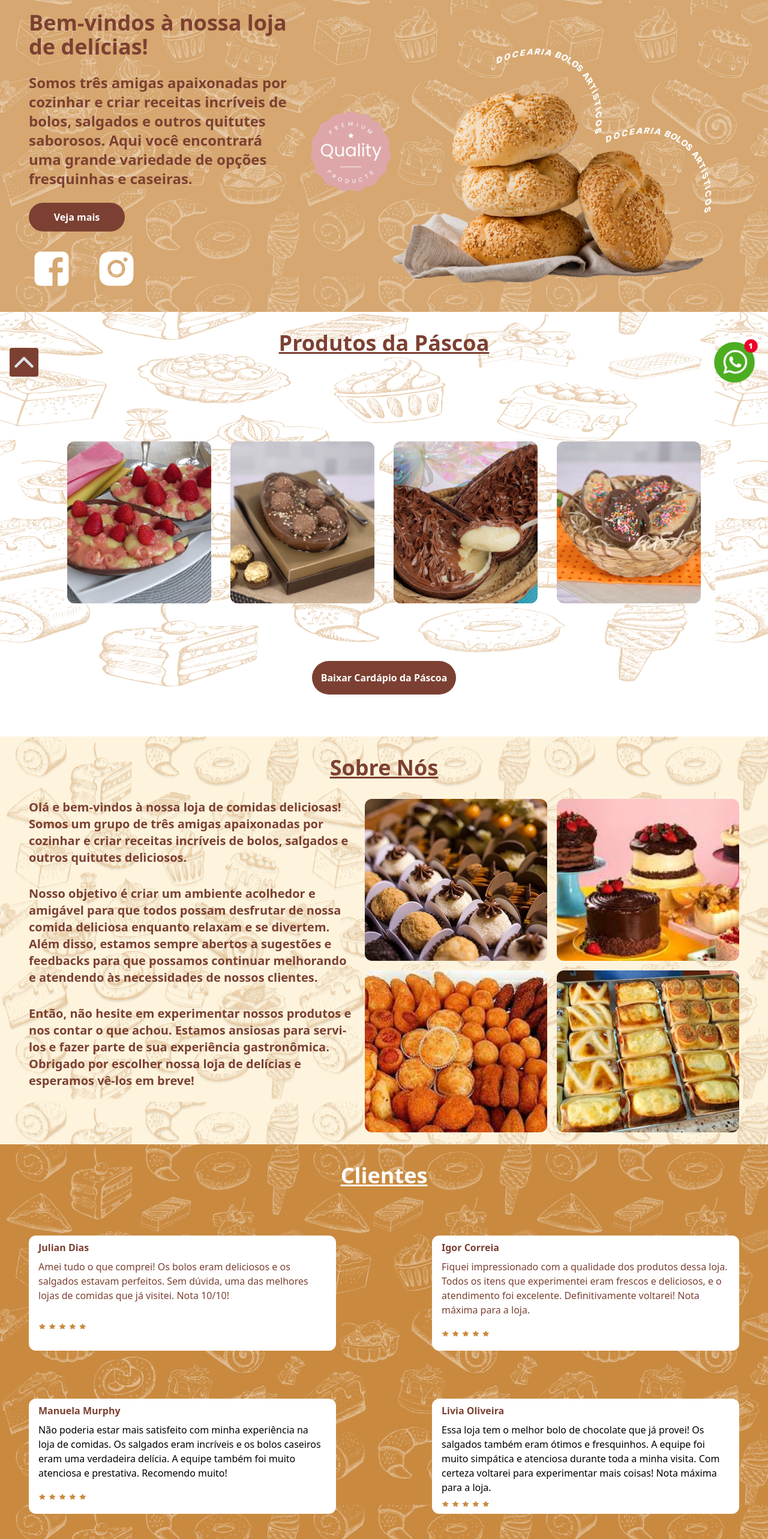
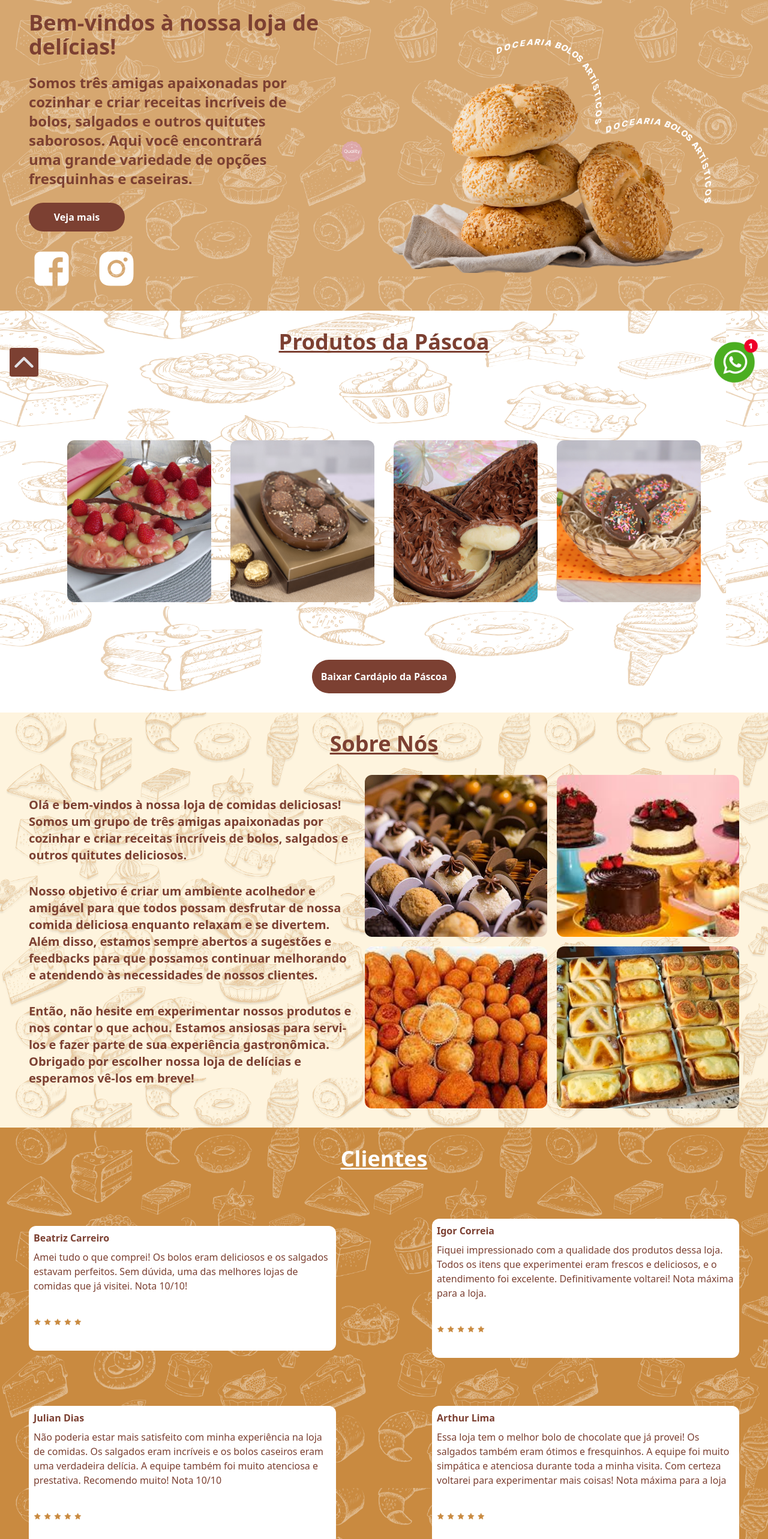
Before and after one commit to Flaviojcf/docearia, a React (Vite) app: page / in a window 1280 px wide. Shown: the part 140-2706 px from the top of the page at 60% size. Built offline with nearby package versions, Linux system fonts and the light colour scheme.

Commit message:
feat: add modal to order in wpp

```diff
--- a/src/App.tsx
+++ b/src/App.tsx
@@ -1,48 +1,110 @@
+import * as Dialog from "@radix-ui/react-dialog";
 import { FirstSection } from "./components/FirstSection/FirstSection";
 import { Footer } from "./components/Footer/Footer";
 import { FourthSection } from "./components/FourthSection/FourthSection";
 import { Header } from "./components/Header/Header";
-import { SecondSetion } from "./components/SecondSection/SecondSection";
+import { SecondSection } from "./components/SecondSection/SecondSection";
 import { ThirdSection } from "./components/ThirdSection/ThirdSection";
 import "./styles/global.css";
 import { ScrollToTop } from "./utils/ScrollToTop";
+import { FormEvent, useEffect, useState } from "react";
 
 function App() {
+  const [name, setName] = useState("");
+  const [message, setMessage] = useState("");
+  useEffect(() => {
+    ScrollToTop(300);
+  }, []);
+
+
+
+  function handleSubmit(e: FormEvent<HTMLFormElement>) {
+    e.preventDefault();
+    const url = `https://api.whatsapp.com/send?phone=81985391935&text=${encodeURIComponent(
+      `Olá, meu nome é ${name} e gostaria de fazer esse pedido: ${message}`
+    )}`;
+
+    window.open(url, "_blank");
+  }
+
   return (
     <div className="flex flex-col ">
-      <div className="flex flex-col bg-orange h-[660px] px-12 py-8 bg-[url('/assets/mask.png')] bg-opacity-75 bg-contain tablet:h-[880px]">
+      <div className="flex flex-col bg-orange h-full px-12 py-8 bg-[url('/assets/mask.png')] bg-opacity-75 bg-contain  tablet:px-6  mobile:px-3">
         <Header />
         <FirstSection />
       </div>
 
-      <div className="flex flex-col h-[660px] px-12 py-8 bg-[url('/assets/secondMask.png')] bg-contain mb-12 tablet:px-2 mobile:px-1">
-        <SecondSetion />
+      <div className="flex flex-col  px-12 py-8 bg-[url('/assets/secondMask.png')] h-full bg-contain mobile:h-[1440px] tablet:px-6  mobile:px-3">
+        <SecondSection />
       </div>
 
-      <div className="flex flex-col bg-yellow h-[680px] px-12 py-8 bg-[url('/assets/secondMaskVariation.png')] bg-contain">
+      <div className="flex flex-col bg-yellow  h-full px-12 py-8 bg-[url('/assets/secondMaskVariation.png')] bg-contain tablet:px-6  mobile:px-3">
         <ThirdSection />
       </div>
 
-      <div className="flex flex-col bg-orange bg-[url('/assets/mask.png')] h-[680px] px-12 py-8  bg-contain">
+      <div className="flex flex-col bg-orange bg-[url('/assets/mask.png')] h-full px-12 py-8  bg-contain tablet:px-6  mobile:px-3">
         <FourthSection />
       </div>
 
-      <div className="flex flex-col bg-bottom h-[140px] px-12 py-4  bg-contain">
+      <div className="flex flex-col bg-bottom h-full px-32 py-8  bg-contain tablet:px-24  mobile:px-12">
         <Footer />
       </div>
 
-      <div className="fixed bottom-4 justify-between flex w-full px-4 items-center">
-        <button className="flex items-center justify-center w-12 h-12 bg-brown rounded hover:bg-orange transition-all duration-300">
+      <div className="fixed bottom-4 justify-between flex w-full px-4 mobile:px-1 items-center">
+        <button className="flex items-center justify-center w-12 h-12 bg-brown rounded hover:bg-orange transition-all duration-300 mobile:w-8 mobile:h-8">
           <img
             onClick={() => ScrollToTop(300)}
-            className="h-20 w-20"
+            className="h-20 w-20 "
             src="/assets/arrow-up.svg"
             alt="wpp image"
           />
         </button>
-        <button className="ml-auto ">
-          <img className="h-20 w-20" src="/assets/wpp.png" alt="wpp image" />
-        </button>
+        <Dialog.Root>
+          <Dialog.Trigger asChild>
+            <button className="ml-auto ">
+              <img
+                className="h-20 w-20 mobile:w-16 mobile:h-16"
+                src="/assets/wpp.png"
+                alt="wpp image"
+              />
+            </button>
+          </Dialog.Trigger>
+          <Dialog.Portal>
+            <Dialog.Overlay className="fixed w-full h-full inset-0 z-50 bg-modalOverlay px-2  ">
+              <Dialog.Content className="flex flex-col z-50 w-[300px] h-[300px] mt-52 ml-auto mr-auto  bg-white p-4 gap-8 rounded-lg items-center self-center">
+                <Dialog.Title className="flex justify-between text-center">
+                  <p className="text-brown text-xl font-extrabold mobile:text-xl leading-6 tracking-[1.29px] underline">
+                    Faça seu pedido!
+                  </p>
+                </Dialog.Title>
+                <form
+                  onSubmit={handleSubmit}
+                  className="flex flex-col gap-4 mt-4 items-center"
+                >
+                  <input
+                    type="text"
+                    placeholder="Nome"
+                    className="border rounded-sm px-2"
+                    value={name}
+                    onChange={(event) => setName(event.target.value)}
+                  />
+                  <textarea
+                    className="w-full h-28 border rounded-sm px-2 resize-none"
+                    maxLength={100}
+                    value={message}
+                    onChange={(event) => setMessage(event.target.value)}
+                  ></textarea>
+                  <button
+                    type="submit"
+                    className="rounded-sm bg-brown w-24 h-6 text-sm text-white font-extrabold hover:brightness-75 hover:duration-150  "
+                  >
+                    Enviar
+                  </button>
+                </form>
+              </Dialog.Content>
+            </Dialog.Overlay>
+          </Dialog.Portal>
+        </Dialog.Root>
       </div>
     </div>
   );
--- a/src/components/FirstSection/FirstSection.tsx
+++ b/src/components/FirstSection/FirstSection.tsx
@@ -1,16 +1,16 @@
 export function FirstSection() {
   return (
     <div className="flex flex-col">
-      <div className="flex justify-between tablet:flex-col items-center ">
+      <div className="flex justify-between tablet:flex-col tablet:items-center ">
         <div className="flex flex-col gap-6">
-          <div className="flex ">
-            <h1 className="text-brown text-4xl font-extrabold">
+          <div className="flex tablet:self-center tablet:text-center">
+            <h1 className="text-brown text-4xl font-extrabold mobile:text-xl">
               Bem-vindos à nossa loja de delícias!
             </h1>
           </div>
 
-          <div>
-            <p className="max-w-[440px] text-brown font-extrabold text-2xl">
+          <div className="flex tablet:self-center tablet:text-center">
+            <p className="max-w-[440px] text-brown font-extrabold text-2xl tablet:w-full mobile:text-lg">
               Somos três amigas apaixonadas por cozinhar e criar receitas
               incríveis de bolos, salgados e outros quitutes saborosos. Aqui
               você encontrará uma grande variedade de opções fresquinhas e
@@ -18,13 +18,13 @@ export function FirstSection() {
             </p>
           </div>
 
-          <div>
-            <button className="rounded-full bg-brown w-40 h-12 text-white font-extrabold hover:brightness-75 duration-150">
+          <div className="tablet:hidden ">
+            <button className="rounded-full bg-brown w-40 h-12 text-white font-extrabold hover:brightness-75 hover:duration-150 mobile:w-24 mobile:h-6 mobile:text-sm">
               Veja mais
             </button>
           </div>
 
-          <ul className="flex gap-8">
+          <ul className="flex gap-8 tablet:hidden">
             <li>
               <a href="https://www.facebook.com/cacarla.w" target="_blank">
                 <img
@@ -49,18 +49,44 @@ export function FirstSection() {
           </ul>
         </div>
 
-        <div>
-          <img src="/assets/star.png" alt="" />
+        <div className="flex gap-12 tablet:gap-0 tablet:mt-6">
+          <div className="flex items-center ">
+            <img src="/assets/star.png" className="tablet:w-full" />
           </div>
 
           <div className="">
             <img
-            className="max-w-[580px] object-contain"
+              className="max-w-[580px] object-contain tablet:w-full"
               src="/assets/bread.png"
               alt="breads image"
             />
           </div>
         </div>
+
+        <ul className="hidden tablet:flex gap-2 items-start w-full mt-2">
+            <li>
+              <a href="https://www.facebook.com/cacarla.w" target="_blank">
+                <img
+                  className="cursor-pointer hover:brightness-90 duration-150 mobile:h-10"
+                  src="/assets/facebook.png"
+                  alt="facebook image"
+                />
+              </a>
+            </li>
+            <li>
+              <a
+                href="https://instagram.com/cacarla21?igshid=YmMyMTA2M2Y="
+                target="_blank"
+              >
+                <img
+                  className="cursor-pointer hover:brightness-90 duration-150 mobile:h-10"
+                  src="/assets/instagram.png"
+                  alt="instagram image"
+                />
+              </a>
+            </li>
+          </ul>
+      </div>
     </div>
   );
 }
--- a/src/components/FourthSection/FourthSection.tsx
+++ b/src/components/FourthSection/FourthSection.tsx
@@ -1,16 +1,16 @@
 export function FourthSection() {
   return (
-    <div className="flex flex-col">
-      <div className="flex justify-center max-w-full px-60 items-center">
+    <div className="flex flex-col ">
+      <div className="flex justify-center max-w-full items-center">
         <h1 className="text-white text-4xl font-extrabold underline">
           Clientes
         </h1>
       </div>
 
-      <div className="flex flex-col justify-center mt-20 gap-20 mx-auto">
-        <div className="flex gap-40">
-          <div className="flex flex-col py-2 justify-center px-4 bg-white rounded-xl w-[512px] h-[192px] gap-2">
-            <h1 className="text-brown font-bold">Julian Dias</h1>
+      <div className="flex flex-col justify-center mt-20 gap-20  w-full items-center">
+        <div className="flex justify-between gap-4 flex-wrap w-full items-center tablet:justify-center">
+          <div className="flex flex-col py-2 justify-center px-2 bg-white rounded-xl max-w-[512px] max-h-[240px] gap-2 mobile:text-center mobile:items-center">
+            <h1 className="text-brown font-bold">Beatriz Carreiro</h1>
             <p className="text-brown">
               Amei tudo o que comprei! Os bolos eram deliciosos e os salgados
               estavam perfeitos. Sem dúvida, uma das melhores lojas de comidas
@@ -22,7 +22,7 @@ export function FourthSection() {
               alt=""
             />
           </div>
-          <div className="flex flex-col py-2 justify-center px-4 bg-white rounded-xl w-[512px] h-[192px] gap-2">
+          <div className="flex flex-col py-2 justify-center px-2 bg-white rounded-xl w-[512px] max-h-[240px] gap-2  mobile:text-center mobile:items-center">
             <h1 className="text-brown font-bold">Igor Correia </h1>
             <p className="text-brown">
               Fiquei impressionado com a qualidade dos produtos dessa loja.
@@ -37,14 +37,15 @@ export function FourthSection() {
             />
           </div>
         </div>
-        <div className="flex gap-40">
-          <div className="flex flex-col py-2 justify-center px-4 bg-white rounded-xl w-[512px] h-[192px] gap-2">
-            <h1 className="text-brown font-bold">Manuela Murphy</h1>
-            <p>
+
+        <div className="flex justify-between gap-4 flex-wrap w-full items-center tablet:justify-center">
+          <div className="flex flex-col py-2 justify-center px-2 bg-white rounded-xl max-w-[512px] max-h-[240px] gap-2  mobile:text-center mobile:items-center">
+            <h1 className="text-brown font-bold">Julian Dias</h1>
+            <p className="text-brown">
               Não poderia estar mais satisfeito com minha experiência na loja de
               comidas. Os salgados eram incríveis e os bolos caseiros eram uma
               verdadeira delícia. A equipe também foi muito atenciosa e
-              prestativa. Recomendo muito!
+              prestativa. Recomendo muito! Nota 10/10
             </p>
             <img
               className="w-20 h-20 object-contain"
@@ -52,13 +53,13 @@ export function FourthSection() {
               alt=""
             />
           </div>
-          <div className="flex flex-col py-2 justify-center px-4 bg-white rounded-xl w-[512px] h-[192px] gap-2">
-            <h1 className="text-brown font-bold">Livia Oliveira</h1>
-            <p className="text-black">
+          <div className="flex flex-col py-2 justify-center px-2 bg-white rounded-xl w-[512px] max-h-[240px] gap-2  mobile:text-center mobile:items-center">
+            <h1 className="text-brown font-bold">Arthur Lima </h1>
+            <p className="text-brown">
               Essa loja tem o melhor bolo de chocolate que já provei! Os
               salgados também eram ótimos e fresquinhos. A equipe foi muito
               simpática e atenciosa durante toda a minha visita. Com certeza
-              voltarei para experimentar mais coisas! Nota máxima para a loja.
+              voltarei para experimentar mais coisas! Nota máxima para a loja
             </p>
             <img
               className="w-20 h-20 object-contain"
--- a/src/components/SecondSection/SecondSection.tsx
+++ b/src/components/SecondSection/SecondSection.tsx
@@ -1,12 +1,13 @@
-export function SecondSetion() {
+export function SecondSection() {
   return (
     <div className="flex flex-col">
-      <div className="flex justify-center max-w-full px-60 items-center">
-        <h1 className="text-brown text-4xl font-extrabold underline">
+      <div className="flex justify-center max-w-full px-60 items-center tablet:text-center tablet:px-0">
+        <h1 className="text-brown text-4xl font-extrabold underline tablet:text-2xl ">
           Produtos da Páscoa
         </h1>
       </div>
-      <ul className="flex gap-8 justify-center items-center mt-36 flex-wrap">
+
+      <ul className="flex gap-8 justify-center items-center mt-36 flex-wrap tablet:mt-24 mobile:mt-16">
         <li>
           <img
             className="w-[304px] h-[270px] rounded-xl object-cover tablet:w-full max-w-[240px]"
@@ -34,7 +35,7 @@ export function SecondSetion() {
       </ul>
 
       <a
-        className="flex  justify-center mt-24 "
+        className="flex  justify-center mt-24 tablet:mt-16 mobile:mt-12"
         href="/assets/cardapioPascoa.pdf"
         download="cardapioPascoa.pdf"
       >
--- a/src/components/ThirdSection/ThirdSection.tsx
+++ b/src/components/ThirdSection/ThirdSection.tsx
@@ -1,28 +1,29 @@
 export function ThirdSection() {
   return (
     <div className="flex flex-col">
-      <div className="flex justify-center max-w-full px-60 items-center">
+
+      <div className="flex justify-center max-w-full items-center">
         <h1 className="text-brown text-4xl font-extrabold underline">
           Sobre Nós
         </h1>
       </div>
 
-      <div className="flex justify-between">
-        <div className="mt-8 flex flex-col">
-          <div className="flex flex-col gap-8">
-            <p className="max-w-[540px] text-brown font-extrabold text-xl">
+      <div className="flex justify-between tablet:flex-col items-center">
+        <div className="mt-8 flex flex-col items-center justify-center">
+          <div className="flex flex-col gap-8  self-center tablet:text-center">
+            <p className="max-w-[540px] text-brown font-extrabold text-xl mobile:text-base">
               Olá e bem-vindos à nossa loja de comidas deliciosas! Somos um
               grupo de três amigas apaixonadas por cozinhar e criar receitas
               incríveis de bolos, salgados e outros quitutes deliciosos.
             </p>
-            <p className="max-w-[540px] text-brown font-extrabold text-xl">
+            <p className="max-w-[540px] text-brown font-extrabold text-xl mobile:text-base">
               Nosso objetivo é criar um ambiente acolhedor e amigável para que
               todos possam desfrutar de nossa comida deliciosa enquanto relaxam
               e se divertem. Além disso, estamos sempre abertos a sugestões e
               feedbacks para que possamos continuar melhorando e atendendo às
               necessidades de nossos clientes.
             </p>
-            <p className="max-w-[540px] text-brown font-extrabold text-xl">
+            <p className="max-w-[540px] text-brown font-extrabold text-xl mobile:text-base">
               Então, não hesite em experimentar nossos produtos e nos contar o
               que achou. Estamos ansiosas para servi-los e fazer parte de sua
               experiência gastronômica. Obrigado por escolher nossa loja de
@@ -31,8 +32,8 @@ export function ThirdSection() {
           </div>
         </div>
 
-        <div className="mt-8 flex flex-col gap-4">
-          <ul className="flex gap-4">
+        <div className="mt-8 flex flex-col gap-4 ">
+          <ul className="flex gap-4 flex-wrap items-center justify-center">
             <img
               className="w-[304px] h-[270px] rounded-xl object-cover"
               src="/assets/doce.jpeg"
@@ -44,7 +45,7 @@ export function ThirdSection() {
               alt=""
             />
           </ul>
-          <ul className="flex gap-4">
+          <ul className="flex gap-4 flex-wrap justify-center">
             <img
               className="w-[304px] h-[270px] rounded-xl object-cover"
               src="/assets/salgado.jpg"
--- a/tailwind.config.js
+++ b/tailwind.config.js
@@ -8,7 +8,8 @@ module.exports = {
       yellow : "#FEF4DE",
       white: "#FFFFFF",
       brown : "#7C4032",
-      bottom: "#584125"
+      bottom: "#584125",
+      modalOverlay: "rgba(0, 0, 0, 0.75)"
 
     },
     screens: {
```
Also changed, not shown: src/components/Footer/Footer.tsx (+5 -3 lines), src/components/Header/Header.tsx (+46 -10 lines), public/assets/group.png (added). Lines whose indentation alone changed are shown as unchanged.
